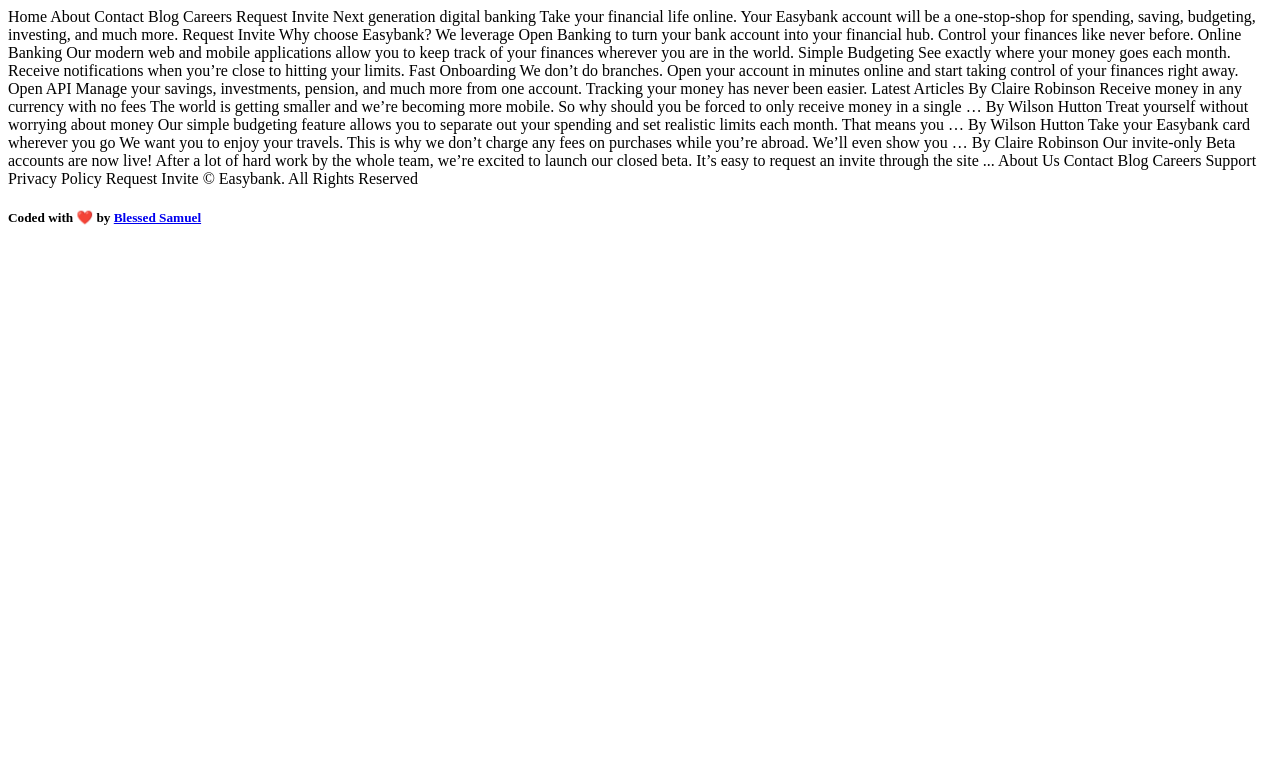
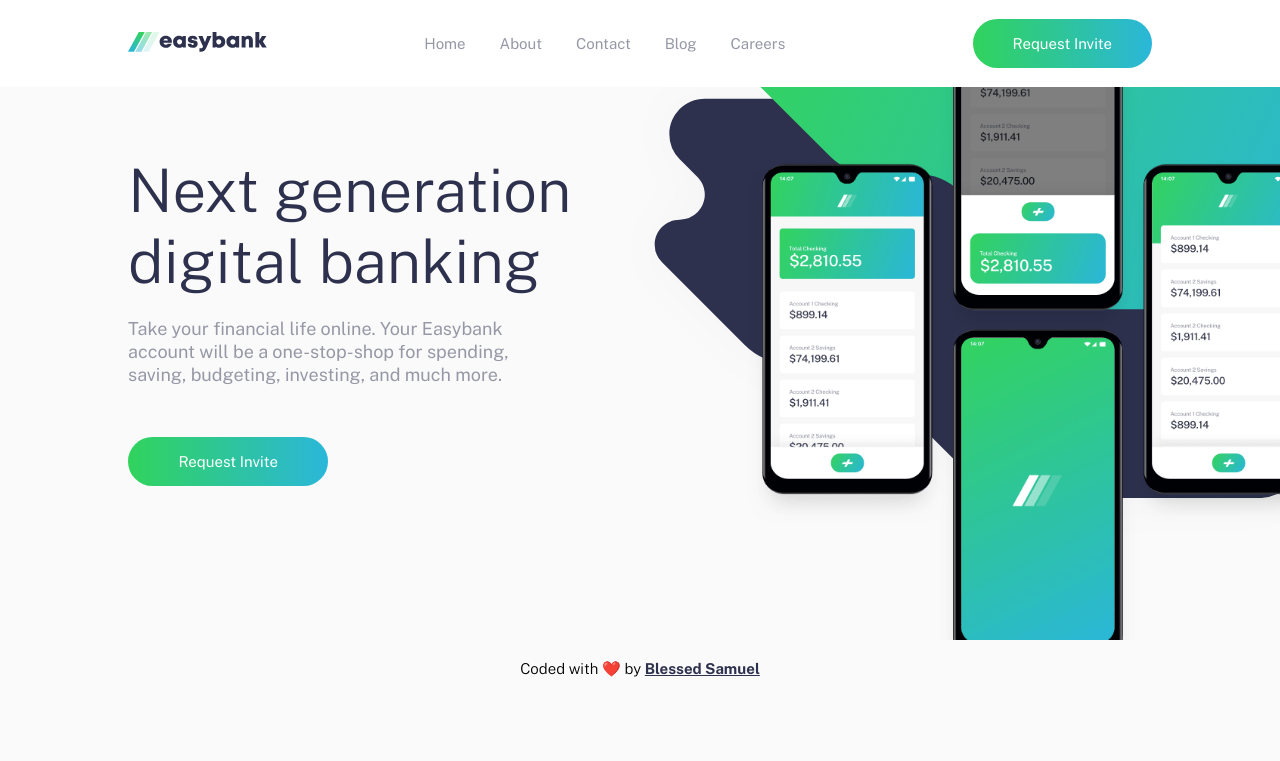
Before and after one commit to Blessed-Samuel/Internship-Project, a plain HTML site: page easybank-landing-page-master/index.html in a window 1280 px wide. Drawn offline with nearby package versions, Linux system fonts and the light colour scheme.

Commit message:
create the navbar and hero section of the page

```diff
--- a/easybank-landing-page-master/index.css
+++ b/easybank-landing-page-master/index.css
@@ -3,11 +3,11 @@
     margin: 0;
     padding: 0;
     box-sizing: border-box;
-    font-family: "Outfit", sans-serif;
+    font-family: "Public Sans", sans-serif;
 }
 
 body {
-    background-color: var(--Eggshell);
+    background-color: var(--Very-Light-Gray);
 }
 
 /* Author Styles */
@@ -23,12 +23,147 @@ body {
     text-align: center;
     padding-top: 20px;
     padding-bottom: 30px;
-    color: var(--white-neutral-color);
+    color: var(--white);
 }
 
 .attribution a {
-    color: var(--lemon-green-color);
-    font-weight: var(--meduim-font-Weights);
+    color: var(--Dark-Blue);
+    font-weight: var(--secondary-font-weight);
 }
 
 /* =================== Custom Styles ========================== */
+:root{
+
+    /* Primary Colors */
+    --Dark-Blue: hsl(233, 26%, 24%);
+    --Lime-Green: hsl(136, 65%, 51%);
+    --Bright-Cyan: hsl(192, 70%, 51%);
+
+    /* Neutral Colors */
+    --Grayish-Blue: hsl(233, 8%, 62%);
+    --Light-Grayish-Blue: hsl(220, 16%, 96%);
+    --Very-Light-Gray: hsl(0, 0%, 98%);
+    --White: hsl(0, 0%, 100%);
+
+    /* Typography */
+    --body-Font-size: 18px;
+
+    /* Font Weights */
+    --primary-font-Weight: 300;
+    --medium-font-weight: 400;
+    --secondary-font-weight: 700;
+}
+
+.header {
+    position: fixed;
+    width: 100%;
+    display: flex;
+    justify-content: space-between;
+    align-items: center;
+    padding: 1.5% 10%;
+    background-color: var(--White);
+    z-index: 1;
+}
+
+.nav__links ul li {
+    display: inline-block;
+    list-style-type: none;
+    padding-right: 30px;
+}
+
+.nav__links ul li a {
+    color: var(--Grayish-Blue);
+    text-decoration: none;
+    cursor: pointer;
+    font-size: 15px;
+    position: relative;
+    padding-bottom: 10px;
+}
+
+.nav__links ul li a::after {
+    content: '';
+    position: absolute;
+    bottom: -2px;
+    left: 0;
+    width: 100%;
+    height: 3px;
+    background-color: transparent;
+    transition: background-color 40s ease;
+}
+
+.nav__links ul li a:hover {
+    color: var(--Dark-Blue);
+}
+
+.nav__links ul li a:hover::after {
+    background: linear-gradient(to right, var(--Lime-Green), var(--Bright-Cyan));
+}
+
+
+.btn {
+    background: linear-gradient(to right, var(--Lime-Green), var(--Bright-Cyan));
+    padding: 15px 40px;
+    border-radius: 30px;
+}
+
+.btn a {
+    text-decoration: none;
+    color: var(--White);
+    cursor: pointer;
+    font-size: 15px;
+}
+
+.hero {
+   display: flex;
+   justify-content: center;
+   align-items: center;
+   padding-left: 10%;
+   width: 100%;
+   overflow: hidden;
+}
+
+.hero__left h1 {
+    font-size: 60px;
+    font-weight: var(--primary-font-Weight);
+    color: var(--Dark-Blue);
+    padding-bottom: 20px;
+}
+
+.hero__left p {
+    font-size: var(--body-Font-size);
+    color: var(--Grayish-Blue);
+    max-width: 75%;
+    line-height: 130%;
+    padding-bottom: 50px;
+}
+
+.herobtn {
+    max-width: 35%;
+}
+
+.herobtn {
+    text-align: center;
+}
+
+.hero__right {
+    z-index: -2;
+    width: 100%;
+    position: relative;
+}
+
+.image1 {
+    width: 135%;
+    transform: translateY(-90px) translateX(-90px);
+    top: 0;
+    left: 50%;
+    z-index: 1;
+}
+
+.image2 {
+    position: absolute;
+    top: 0;
+    width: 100%;
+    z-index: 2;
+    transform: translateY(-20px) translateX(-300px);
+    left: 60%;
+}
--- a/easybank-landing-page-master/index.html
+++ b/easybank-landing-page-master/index.html
@@ -7,6 +7,12 @@
 
   <!-- Links -->
   <link rel="icon" type="image/png" sizes="32x32" href="./images/favicon-32x32.png">
+  <link rel="preconnect" href="https://fonts.googleapis.com">
+  <link rel="preconnect" href="https://fonts.gstatic.com" crossorigin>
+  <link href="https://fonts.googleapis.com/css2?family=Cinzel+Decorative:wght@400;700;900&family=Manrope:wght@200..800&family=Outfit:wght@100..900&family=Poppins:ital,wght@0,100;0,200;0,300;0,400;0,500;0,600;0,700;0,800;0,900;1,100;1,200;1,300;1,400;1,500;1,600;1,700;1,800;1,900&family=Public+Sans:ital,wght@0,100..900;1,100..900&family=Sora:wght@100..800&family=Work+Sans:ital,wght@0,100..900;1,100..900&family=Young+Serif&display=swap" rel="stylesheet">
+
+  <!-- Custom Styles -->
+  <link rel="stylesheet" href="/index.css">
 
   <!-- Page Title -->
   <title>Frontend Mentor | Easybank landing page</title>
@@ -14,6 +20,60 @@
 </head>
 <body>
 
+  <!-- NAVIGATION -->
+  <nav class="header">
+    <div class="nav__branding">
+      <a href="#home">
+        <img src="./images/logo.svg" alt="Easybank Logo">
+      </a>
+    </div>
+
+    <div class="nav__links">
+      <ul>
+        <li><a href="#home">Home</a></li>
+        <li><a href="#about">About</a></li>
+        <li><a href="#contact">Contact</a></li>
+        <li><a href="#blog">Blog</a></li>
+        <li><a href="#careers">Careers</a></li>
+      </ul>
+    </div>
+
+    <div class="btn">
+      <a href="#request-invite">Request Invite</a>
+    </div>
+  </nav>
+
+  <!-- MAIN CONTENT -->
+  <main>
+    <div class="hero">
+      <div class="hero__left">
+        <h1>  Next generation digital banking</h1>
+
+        <p>Take your financial life online. Your Easybank account will be a one-stop-shop
+          for spending, saving, budgeting, investing, and much more.</p>
+
+          <div class="btn herobtn">
+            <a href="#request-invite">Request Invite</a>
+          </div>
+    </div>
+
+    <div class="hero__right">
+      <img class="first__img image1" src="/images/bg-intro-desktop.svg" alt="">
+      <img class="second__img image2" src="/images/image-mockups.png" alt="">
+    </div>
+  </main>
+
+  <!-- FOOTER -->
+  <footer>
+    <div class="attribution">
+      <h5>Coded with ❤️ by <a href="#!">Blessed Samuel</a></h5>
+    </div>
+  </footer>
+
+  <!-- Scripts -->
+  <script src="/index.js"></script>
+
+  <!--
   Home
   About
   Contact
@@ -90,9 +150,6 @@
   Request Invite
 
   © Easybank. All Rights Reserved
-
-  <div class="attribution">
-    <h5> Coded with &#x2764;&#xFE0F; by <a href="#!">Blessed Samuel</a></h5>
-  </div>
+  -->
 </body>
 </html>
```
Also changed, not shown: easybank-landing-page-master/index.js (added).
